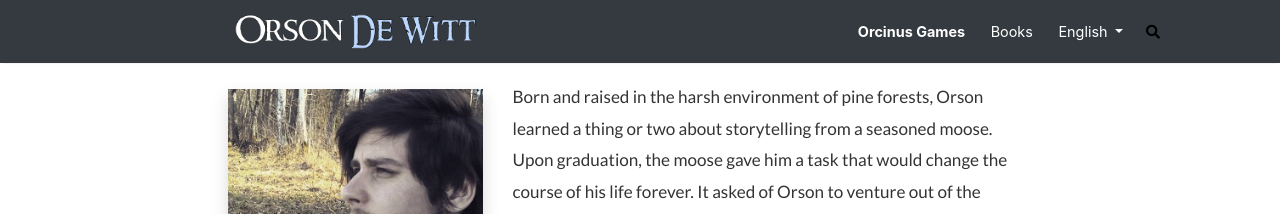
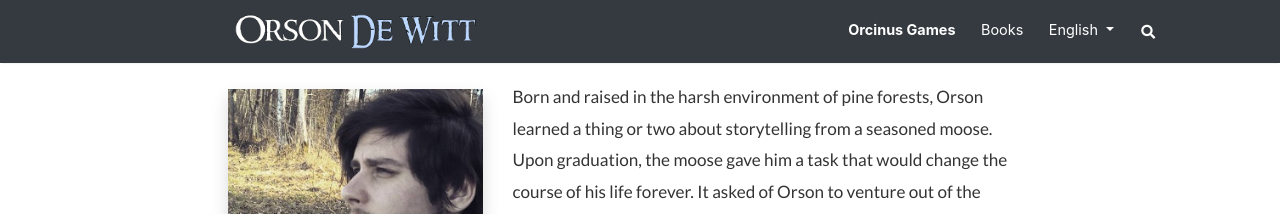
Before and after one commit to OrsonDWitt/OrsonDWitt.github.io, a Jekyll site: the page built from _pages/about.md, in a window 1280 px wide. Shown: the top 214 px of the page. Built offline with Jekyll 4.4.1, drawn with Linux system fonts in a browser that asks for light colours; nearby versions of some CDN libraries.

Commit message:
Update search-lunr.html

```diff
--- a/_includes/search-lunr.html
+++ b/_includes/search-lunr.html
@@ -9,7 +9,7 @@
     .lunrsearchresult a:hover .title {text-decoration: underline;}
 </style>
 
-    <button id="btn-info" type="button" class="btn-sm" style="background-color:transparent;border-color:transparent;" data-toggle="collapse" data-target=".search-input" onclick="getElementById('btn-info').style.display = 'none'"><i class="fas fa-search"></i></button>
+    <button id="btn-info" type="button" class="btn-sm nav-link" style="background-color:transparent;border-color:transparent;" data-toggle="collapse" data-target=".search-input" onclick="getElementById('btn-info').style.display = 'none'"><i class="fas fa-search"></i></button>
 <div class="collapse search-input">
 <form class="bd-search" onSubmit="return lunr_search(document.getElementById('lunrsearch').value);">
     <input type="text" class="form-control text-small launch-modal-search" id="lunrsearch" name="q" maxlength="255" value="" placeholder="Type and enter..."/>
```
